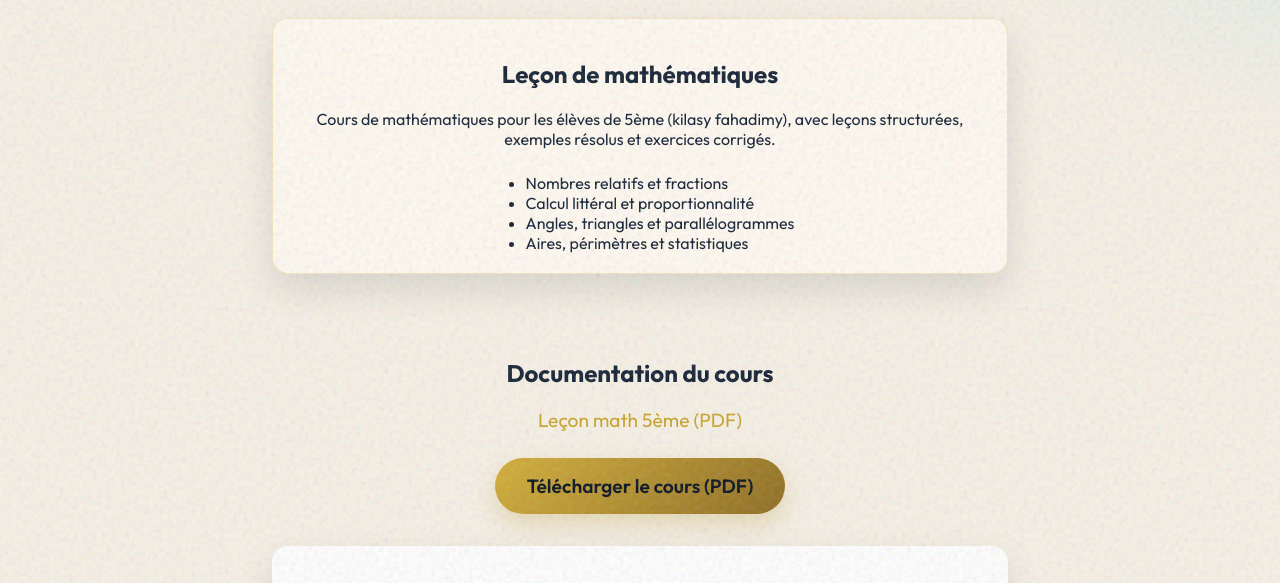
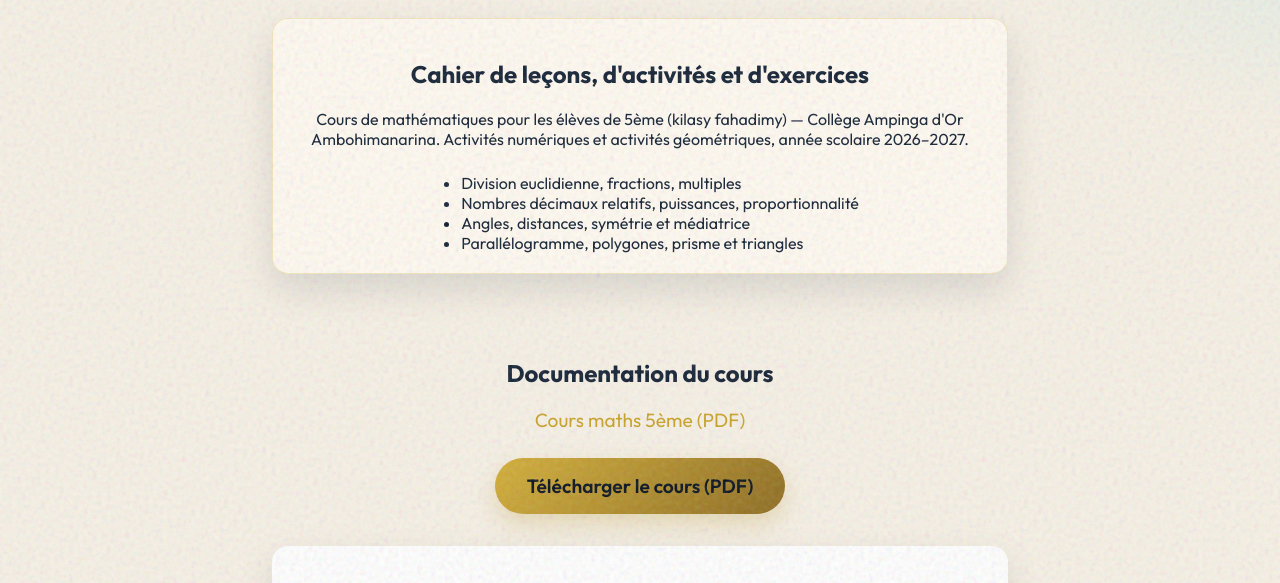
Before and after one commit to BrunoRakotomalala62/St, a website: page public/cours/math5eme/index.html in a window 1280 px wide. Shown: the part 199-782 px from the top of the page. Drawn offline with Linux system fonts and the light colour scheme; a script that the page names is missing.

Commit message:
Brancher le vrai PDF Cours_maths_5eme sur la page 5ème
La page HTML affiche et télécharge le cahier déposé dans
Attachement/math5eme/Cours_maths_5eme.pdf.

Co-authored-by: arena-agent <297053741+arena-agent@users.noreply.github.com>

```diff
--- a/public/cours/math5eme/index.html
+++ b/public/cours/math5eme/index.html
@@ -91,20 +91,20 @@
             <h1>Mathématiques — 5ème</h1>
 
             <div class="course-description">
-                <h2>Leçon de mathématiques</h2>
-                <p>Cours de mathématiques pour les élèves de 5ème (kilasy fahadimy), avec leçons structurées, exemples résolus et exercices corrigés.</p>
+                <h2>Cahier de leçons, d'activités et d'exercices</h2>
+                <p>Cours de mathématiques pour les élèves de 5ème (kilasy fahadimy) — Collège Ampinga d'Or Ambohimanarina. Activités numériques et activités géométriques, année scolaire 2026–2027.</p>
                 <ul>
-                    <li>Nombres relatifs et fractions</li>
-                    <li>Calcul littéral et proportionnalité</li>
-                    <li>Angles, triangles et parallélogrammes</li>
-                    <li>Aires, périmètres et statistiques</li>
+                    <li>Division euclidienne, fractions, multiples</li>
+                    <li>Nombres décimaux relatifs, puissances, proportionnalité</li>
+                    <li>Angles, distances, symétrie et médiatrice</li>
+                    <li>Parallélogramme, polygones, prisme et triangles</li>
                 </ul>
             </div>
 
             <div class="download-section">
                 <h2>Documentation du cours</h2>
-                <p class="pdf-title">Leçon math 5ème (PDF)</p>
-                <a href="/Attachement/math5eme/Lecon-math-5eme.pdf" download class="download-btn">
+                <p class="pdf-title">Cours maths 5ème (PDF)</p>
+                <a href="/Attachement/math5eme/Cours_maths_5eme.pdf" download class="download-btn">
                     Télécharger le cours (PDF)
                 </a>
             </div>
@@ -127,7 +127,7 @@
             const container = document.getElementById('pdf-preview');
 
             try {
-                const pdfUrl = '/Attachement/math5eme/Lecon-math-5eme.pdf';
+                const pdfUrl = '/Attachement/math5eme/Cours_maths_5eme.pdf';
                 const loadingTask = pdfjsLib.getDocument(pdfUrl);
                 const pdf = await loadingTask.promise;
 
@@ -168,7 +168,7 @@
                     <div class="error-message">
                         <p>⚠️ Impossible de charger le PDF.</p>
                         <p>Erreur: ${error.message}</p>
-                        <p>Vous pouvez <a href="/Attachement/math5eme/Lecon-math-5eme.pdf" download>télécharger le PDF</a> directement.</p>
+                        <p>Vous pouvez <a href="/Attachement/math5eme/Cours_maths_5eme.pdf" download>télécharger le PDF</a> directement.</p>
                     </div>
                 `;
             }
```
Also changed, not shown: public/cours/math5eme/math5eme.html (+10 -10 lines), 1 other file.
